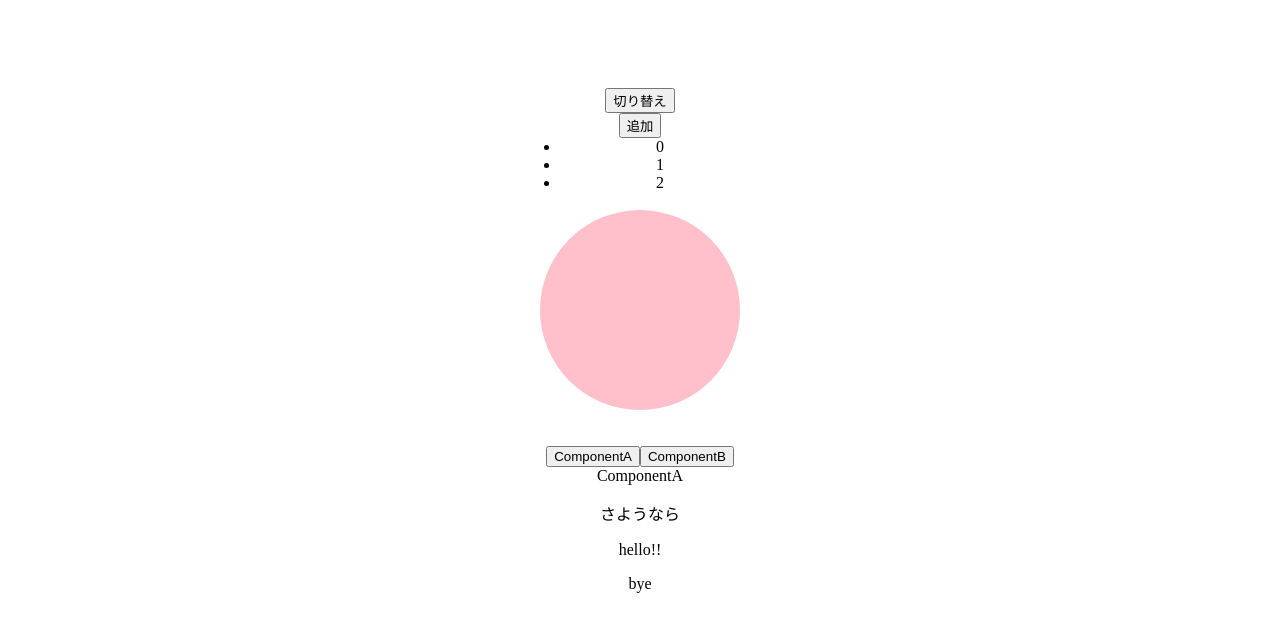
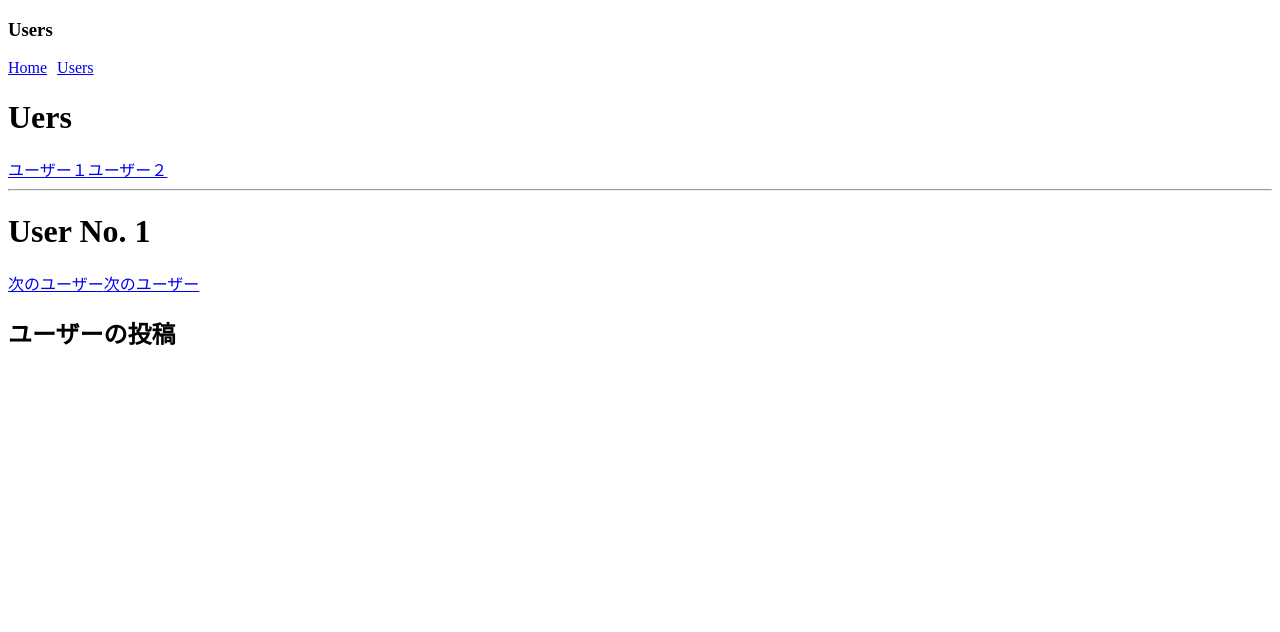
Before and after one commit to daihsi/test_vuejs2, a Vue app: page /users/1/posts in a window 1280 px wide. Shown: the top 632 px of the page. Built offline with nearby package versions, Linux system fonts and the light colour scheme.

Commit message:
Add: Vue-Router

```diff
--- a/package.json
+++ b/package.json
@@ -9,7 +9,8 @@
   },
   "dependencies": {
     "core-js": "^3.6.5",
-    "vue": "^2.6.11"
+    "vue": "^2.6.11",
+    "vue-router": "^3.4.9"
   },
   "devDependencies": {
     "@vue/cli-plugin-babel": "~4.5.0",
--- a/src/App.vue
+++ b/src/App.vue
@@ -1,197 +1,19 @@
 <template>
-  <div class="main">
-    <button @click="show = !show">切り替え</button>
-    <br>
-
-    <button @click="add">追加</button>
-    <ul style="width: 200px; margin: auto;">
-      <transition-group name="fade" tag="div">
-      <li
-        style="cursor: pointer;"
-        v-for="(number, index) in numbers"
-        :key="number"
-        @click="remove(index)"
-      >{{ number }}</li>
-      </transition-group>
-    </ul>
-
-    <br>
-
-    <transition
-      :css="false"
-      @before-enter="beforeEnter"
-      @enter="enter"
-      @leave="leave"
-    >
-      <div class="circle" v-if="show"></div>
-    </transition>
-
-    <br><br>
-    <button @click="myComponent = 'ComponentA'">ComponentA</button>
-    <button @click="myComponent = 'ComponentB'">ComponentB</button>
+  <div>
+    <router-view name="header"></router-view>
     <transition name="fade" mode="out-in">
-      <component :is="myComponent"></component>
-    </transition>
-    <transition name="fade" mode="out-in">
-      <p v-if="show" key="bye">さようなら</p>
-      <p v-else key="hello">こんにちは</p>
-    </transition>
-    <transition
-      enter-active-class="animate__animated animate__bounce"
-      leave-active-class="animate__animated animate__swing"
-      appear>
-      <p v-if="show">hello!!</p>
-    </transition>
-    <transition name="slide" appear>
-      <p v-show="show">bye</p>
+      <router-view></router-view>
     </transition>
   </div>
 </template>
 
-<script>
-import ComponentA from './components/ComponentA.vue';
-import ComponentB from './components/ComponentB.vue';
-
-export default {
-  data() {
-    return {
-      numbers: [0, 1, 2],
-      nextNumber: 3,
-      show: true,
-      myComponent: 'ComponentA'
-    };
-  },
-  components: {
-    ComponentA,
-    ComponentB
-  },
-  methods: {
-
-      randomIndex() {
-        return Math.floor(Math.random() * this.numbers.length);
-      },
-
-      add() {
-        this.numbers.splice(this.randomIndex(), 0, this.nextNumber);
-      },
-
-      remove(index) {
-        this.numbers.splice(index, 1);
-      },
-
-      //el...DOM操作
-      //done()...JavaScriptのアニメーションが終わったことをVue.jsに教える関数,非同期の時によく使う
-      //cssを使わないときは、done()を必ず使う
-      //
-      //現れる前
-      beforeEnter(el) {
-        el.style.transform = 'scale(0)'
-      },
-
-      //現れる時
-      enter(el, done) {
-        let scale = 0;
-        const interval = setInterval(() => {
-          el.style.transform = `scale(${scale})`;
-          scale += 0.1
-          if (scale > 1) {
-            clearInterval(interval);
-            done();
-          }
-        }, 20);
-      },
-
-      //消える時
-      leave(el, done) {
-        let scale = 1;
-        const interval = setInterval(() => {
-          el.style.transform = `scale(${scale})`;
-          scale -= 0.1
-          if (scale < 0) {
-            clearInterval(interval);
-            done();
-          }
-        }, 20);
-      }
-  }
-}
-</script>
-
 <style scoped>
-
-  .circle {
-    width: 200px;
-    height: 200px;
-    margin: auto;
-    border-radius: 50%;
-    background-color: pink;
-  }
-
-  /* transformは何かを動かすもの */
-  .fade-move {
-    transition: transform 1s;
-  }
-
-
-  /* 現れる時の最初の状態 */
-  .fade-enter {
-    opacity: 0;
-  }
-
-  /* 現れる時のトランジション状態 */
-  .fade-enter-active {
-    transition: opacity 1s;
-  }
-
-  /* 現れる時の最後の状態 */
-  .fade-enter-to {
-    opacity: 1;
-  }
-
-  /* 消える時の最初の状態 */
-  .fade-leave {
-    opacity: 1;
-  }
-
-  /* 消える時のトランジションの状態 */
-  .fade-leave-active {
-    transition: opacity 1s;
-    position: absolute;
-  }
-
-  /* 消える時の最後の状態 */
+  .fade-enter,
   .fade-leave-to {
     opacity: 0;
   }
-
-  .slide-entrer,
-  .slide-leave-to {
-    opacity: 0;
-  }
-
-  .slide-entrer-active {
-    animation: slide-in 0.5s;
+  .fade-enter-active,
+  .fade-leave-active {
     transition: opacity 0.5s;
   }
-
-  .slide-leave-active {
-    animation: slide-in 0.5s reverse;
-    transition: opacity 0.5s;
-  }
-
-  @keyframes slide-in {
-    from {
-      transform: translateX(100px);
-    }
-    to {
-      transform: translateX(0);
-    }
-  }
-
-  .main {
-    width: 70%;
-    margin: auto;
-    padding-top: 5rem;
-    text-align: center;
-  }
 </style>
--- a/src/main.js
+++ b/src/main.js
@@ -1,8 +1,10 @@
 import Vue from 'vue'
 import App from './App.vue'
+import router from './router';
 
 Vue.config.productionTip = false
 
 new Vue({
+  router,
   render: h => h(App),
 }).$mount('#app')
--- /dev/null
+++ b/src/router.js
@@ -0,0 +1,57 @@
+import Vue from 'vue';
+import Router from 'vue-router';
+
+const Home = () => import(/* webpackChunkName:'Home' */'./views/Home.vue');
+const Users = () => import(/* webpackChunkName:'Users' */'./views/Users.vue');
+const UsersPosts = () => import(/* webpackChunkName:'UsersPosts' */'./views/UsersPosts.vue');
+const UsersProfile = () => import(/* webpackChunkName:'UsersProfile' */'./views/UsersProfile.vue');
+const HeaderUsers = () => import(/* webpackChunkName:'HeaderHome' */'./views/HeaderUsers.vue');
+const HeaderHome = () => import(/* webpackChunkName:'HeaderUsers' */'./views/HeaderHome.vue');
+
+/*
+import Home from './views/Home.vue';
+import Users from './views/Users.vue';
+import UsersPosts from './views/UsersPosts.vue';
+import UsersProfile from './views/UsersProfile.vue';
+import HeaderUsers from './views/HeaderUsers.vue';
+import HeaderHome from './views/HeaderHome.vue';
+*/
+
+Vue.use(Router);
+
+export default new Router({
+  mode: 'history',
+  routes: [
+    {
+      path: '/',
+      components: {
+        default: Home,
+        header: HeaderHome
+      }
+    },
+    {
+      path: '/users/:id',
+      components: {
+        default: Users,
+        header: HeaderUsers
+      },
+      props: {
+        default: true,
+        header: false
+      },
+      children: [
+        { path: 'posts', component: UsersPosts, name: 'users-id-posts'},
+        { path: 'profile', component: UsersProfile, name: 'users-id-profile'}
+      ]
+    },
+    {
+      path: '/hello',
+      redirect: '/'
+    }
+  ],
+  scrollBehavior() {
+    return {
+      selector: '#nextUser',
+    }
+  }
+});
--- /dev/null
+++ b/src/views/HeaderHome.vue
@@ -0,0 +1,35 @@
+<template>
+    <nav>
+    <h3>Home</h3>
+      <router-link
+        to="/"
+        active-class="link--active"
+        exact
+        class="link"
+        >Home</router-link>
+      <router-link
+        :to="'/users/' + Number(id)"
+        active-class="link--active"
+        exact
+        class="link"
+        >Users</router-link>
+    </nav>
+</template>
+
+<script>
+export default {
+  props: ['id'],
+}
+</script>
+
+<style scoped>
+
+  .link {
+    margin-right: 10px;
+  }
+
+  .link--active {
+    font-size: 30px;
+  }
+
+</style>
--- /dev/null
+++ b/src/views/HeaderUsers.vue
@@ -0,0 +1,35 @@
+<template>
+    <nav>
+    <h3>Users</h3>
+      <router-link
+        to="/"
+        active-class="link--active"
+        exact
+        class="link"
+        >Home</router-link>
+      <router-link
+        :to="'/users/' + Number(id)"
+        active-class="link--active"
+        exact
+        class="link"
+        >Users</router-link>
+    </nav>
+</template>
+
+<script>
+export default {
+  props: ['id'],
+}
+</script>
+
+<style scoped>
+
+  .link {
+    margin-right: 10px;
+  }
+
+  .link--active {
+    font-size: 30px;
+  }
+
+</style>
--- /dev/null
+++ b/src/views/Home.vue
@@ -0,0 +1,16 @@
+<template>
+  <div>
+    <h1>Home</h1>
+    <button @click="toUsers">Usersのページに行く</button>
+  </div>
+</template>
+
+<script>
+export default {
+  methods: {
+    toUsers() {
+      this.$router.push('users');
+    }
+  }
+}
+</script>
--- /dev/null
+++ b/src/views/Users.vue
@@ -0,0 +1,18 @@
+<template>
+  <div>
+    <h1>Uers</h1>
+    <router-link to="/users/1">ユーザー１</router-link>
+    <router-link to="/users/2">ユーザー２</router-link>
+    <hr>
+    <h1>User No. {{ id }}</h1>
+    <router-link :to="'/users/' + (Number(id) + 1) + '/profile'">次のユーザー</router-link>
+    <router-link :to="{ name: 'users-id-profile', params: { id: Number(id) + 1 }, query: {lang: 'ja', page: '2'} }">次のユーザー</router-link>
+    <router-view></router-view>
+  </div>
+</template>
+
+<script>
+export default {
+  props: ['id'],
+}
+</script>
--- /dev/null
+++ b/src/views/UsersPosts.vue
@@ -0,0 +1,5 @@
+<template>
+  <div>
+    <h2>ユーザーの投稿</h2>
+  </div>
+</template>
--- /dev/null
+++ b/src/views/UsersProfile.vue
@@ -0,0 +1,5 @@
+<template>
+  <div>
+    <h2>ユーザーのプロフィール</h2>
+  </div>
+</template>
```
Also changed, not shown: 1 other file (tests, documents, lock files or other folders).
